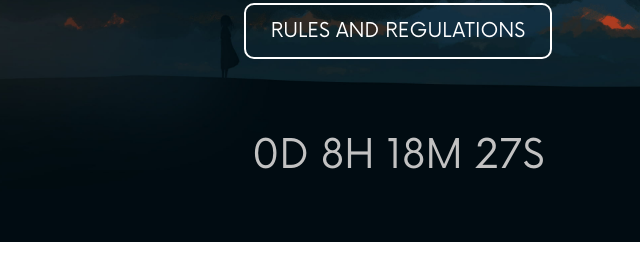
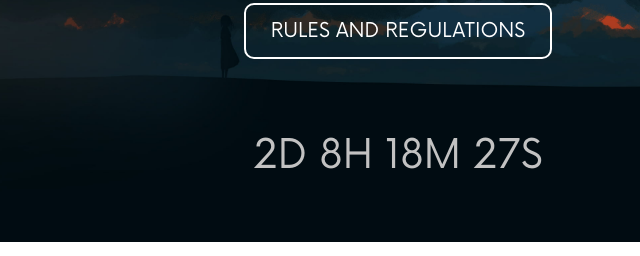
Before and after one commit to kingswoodresearchunit/kingswoodresearchunit.github.io, a plain HTML site: page tours.html in a window 1280 px wide. Shown: the part 678-934 px from the top of the page, 242-882 px from the left. Drawn offline with Linux system fonts and the light colour scheme.

Commit message:
Update tours again

```diff
--- a/tours.html
+++ b/tours.html
@@ -102,7 +102,7 @@
                     </div>
                     <div id="countdown"></div>
                     <script>
-                        const countDownDate = new Date("February 27, 2024 00:00:00").getTime();
+                        const countDownDate = new Date("February 29, 2024 00:00:00").getTime();
                         const registrationForm = document.getElementById('registrationForm');
 
                         const x = setInterval(function() {
```
